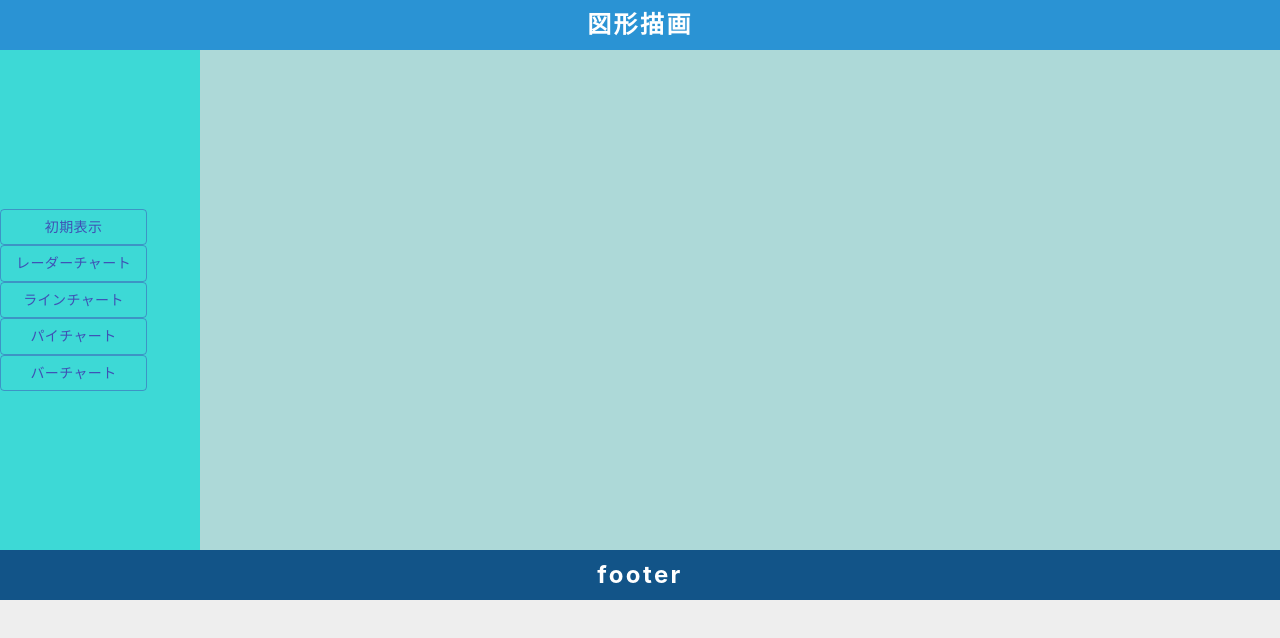
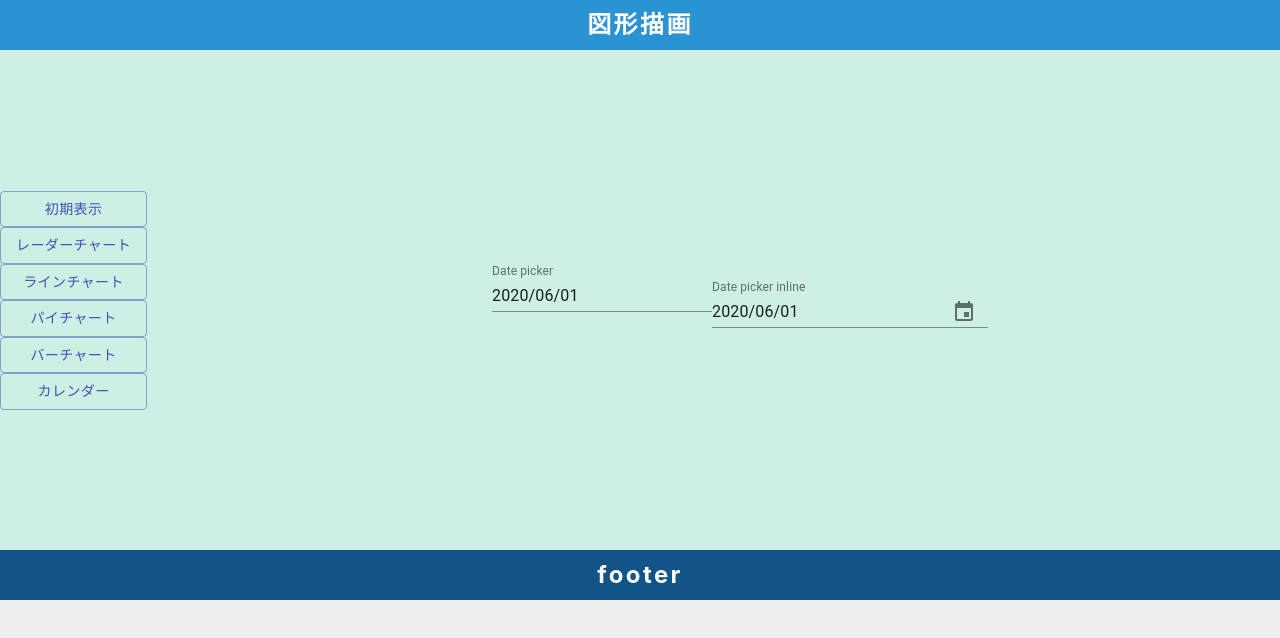
Before and after one commit to kick0131/rechartsSample, a React app: page /datepicker in a window 1280 px wide. Built offline with nearby package versions, Linux system fonts and the light colour scheme.

Commit message:
DatePicker対応

```diff
--- a/package.json
+++ b/package.json
@@ -4,6 +4,9 @@
   "description": "rechart sample",
   "main": "webpack.config.js",
   "dependencies": {
+    "@date-io/date-fns": "^1.3.13",
+    "@material-ui/pickers": "^3.2.10",
+    "date-fns": "^2.0.0-beta.5",
     "react": "^16.13.1",
     "react-dom": "^16.13.1",
     "react-router": "^5.2.0",
--- a/src/css/style.css
+++ b/src/css/style.css
@@ -43,20 +43,23 @@ header {
   background: #2a93d4;
 }
 
+/* サイドバー関連 */
 aside {
   grid-column: 1;
   grid-row: 2 / 3;
-  background: #3dd9d6;
+  background: #ceefe4;
 }
-
 aside .userbotton {
   display: block;
+}
+aside a {
+  text-decoration: none; /*下線表示抑止*/
 }
 
 main {
   grid-column: 2;
   grid-row: 2/3;
-  background: #add9d8;
+  background: #ceefe4;
 }
 
 footer {
--- a/src/js/Layout.js
+++ b/src/js/Layout.js
@@ -4,6 +4,7 @@ import RadarChartDemo from './charts/RadarChartDemo';
 import LineChartDemo from './charts/LineChartDemo';
 import PieChartDemo from './charts/PieChartDemo';
 import BarChartDemo from './charts/BarChartDemo';
+import DatePickerDemo from './material/DatePickerDemo';
 import SideBar from './SideBar';
 import MainContents from './MainContents';
 
@@ -22,6 +23,7 @@ export default () => {
               <Route path="/line" component={LineChartDemo}></Route>
               <Route path="/pie" component={PieChartDemo}></Route>
               <Route path="/bar" component={BarChartDemo}></Route>
+              <Route path="/datepicker" component={DatePickerDemo}></Route>
             </MainContents>
           </main>
         </Router>
--- a/src/js/SideBar.js
+++ b/src/js/SideBar.js
@@ -17,6 +17,7 @@ export default () => {
             <Link to="line"><Button variant="outlined" color="primary" >ラインチャート　</Button></Link>
             <Link to="pie"><Button variant="outlined" color="primary" >パイチャート　　</Button></Link>
             <Link to="bar"><Button variant="outlined" color="primary" >バーチャート　　</Button></Link>
+            <Link to="datepicker"><Button variant="outlined" color="primary" >カレンダー　　　</Button></Link>
         </div >
     );
     return render;
--- /dev/null
+++ b/src/js/material/DatePickerDemo.js
@@ -0,0 +1,55 @@
+import React from 'react';
+import Grid from '@material-ui/core/Grid';
+import DateFnsUtils from '@date-io/date-fns';
+import {
+  MuiPickersUtilsProvider,
+  DatePicker,
+  KeyboardDatePicker,
+} from '@material-ui/pickers';
+
+//表示させたいデータ群
+import * as json from '../../data/chartdata.json';
+const chartdata = json.score01;
+
+export default () => {
+  // The first commit of Material-UI
+  const [selectedDate, setSelectedDate] = React.useState(new Date('2020-06-01T12:34:56'));
+
+  const handleDateChange = (date) => {
+    setSelectedDate(date);
+  };
+
+  // 週末判定
+  function disableWeekends(date) {
+    return date.getDay() === 0 || date.getDay() === 6;
+  }
+
+  return (
+    <MuiPickersUtilsProvider utils={DateFnsUtils}>
+      <Grid container justify="space-around">
+        <DatePicker
+          id="date-picker"
+          label="Date picker"
+          value={selectedDate}
+          onChange={handleDateChange}
+          hintText="Weekends Disabled"
+          shouldDisableDate={disableWeekends}
+          format="yyyy/MM/dd"
+        />
+        <KeyboardDatePicker
+          disableToolbar
+          variant="inline"
+          format="yyyy/MM/dd"
+          margin="normal"
+          id="date-picker-inline"
+          label="Date picker inline"
+          value={selectedDate}
+          onChange={handleDateChange}
+          KeyboardButtonProps={{
+            'aria-label': 'change date',
+          }}
+        />
+      </Grid>
+    </MuiPickersUtilsProvider>
+  );
+}
```
Also changed, not shown: 1 other file.
